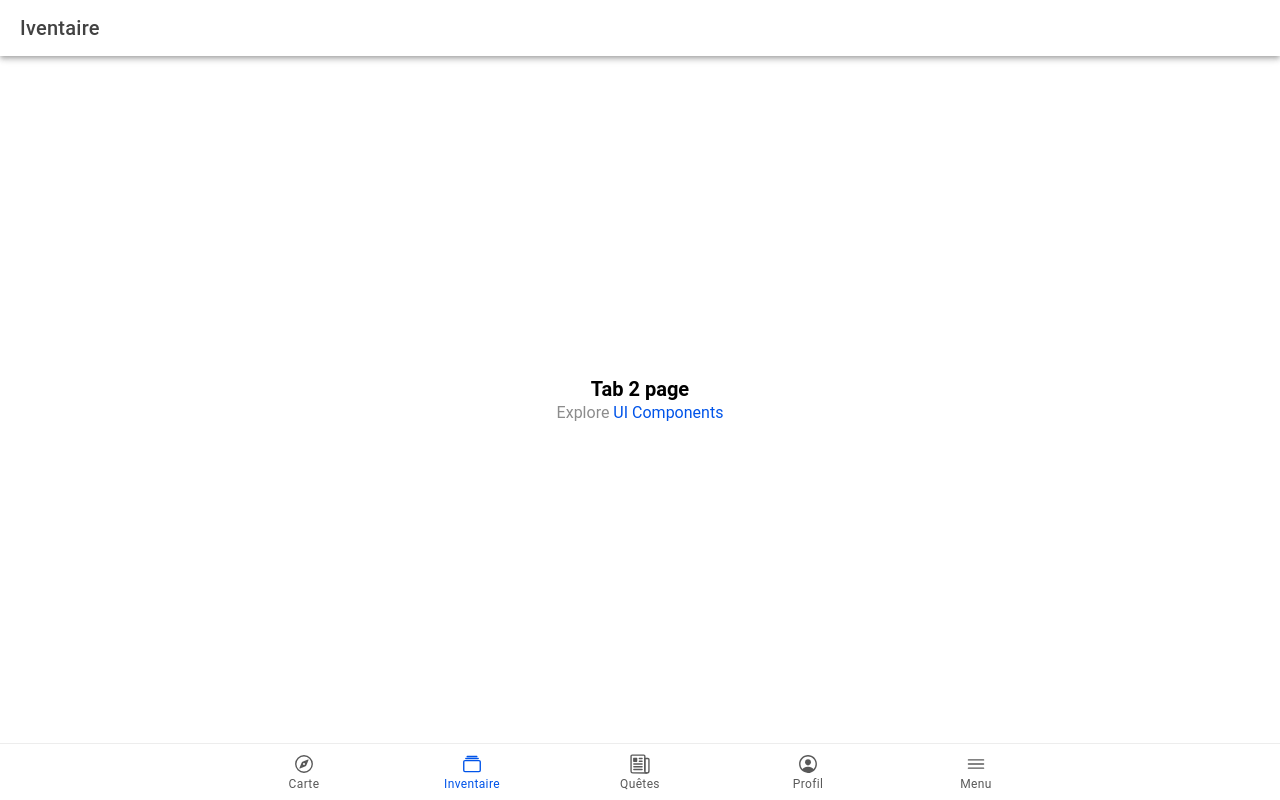
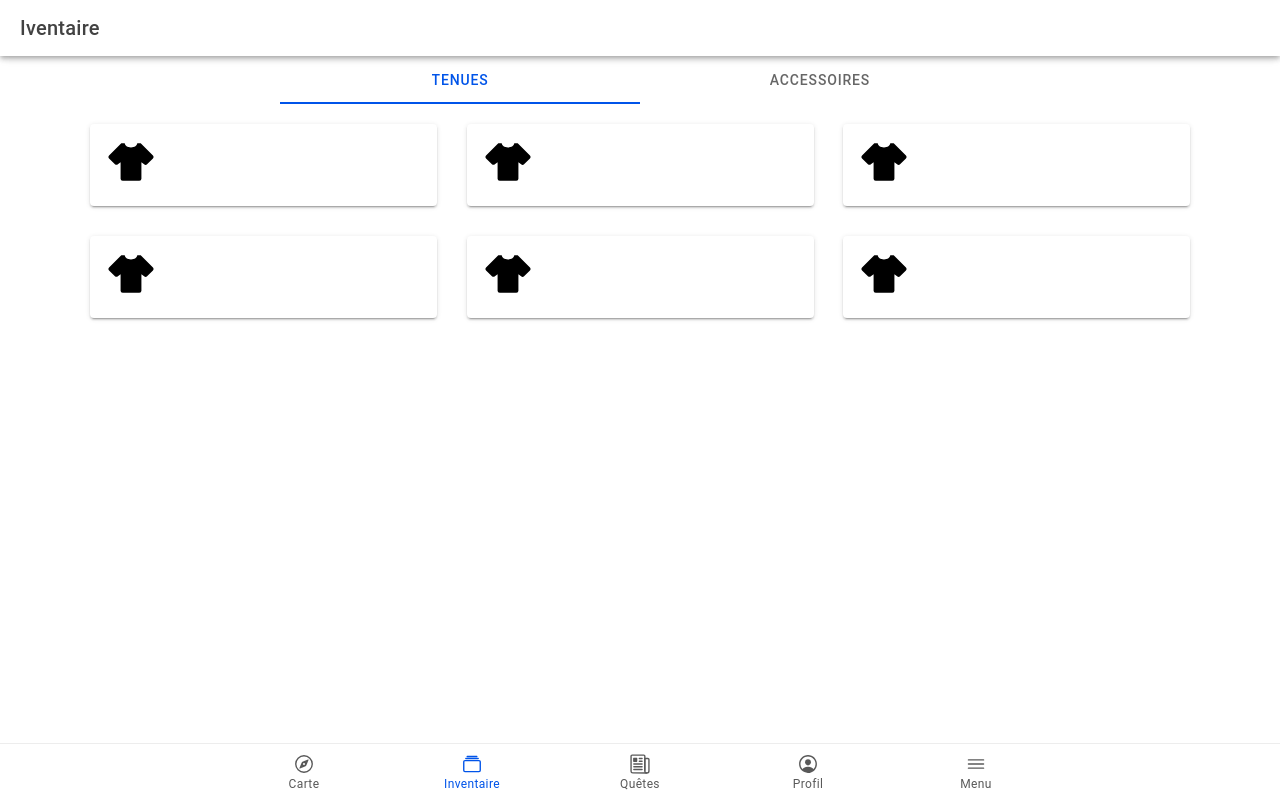
Before and after one commit to HM22-code/emploi-go-front, a React (Vite) app: page /tab2 in a window 1280 px wide. Built offline with nearby package versions, Linux system fonts and the light colour scheme.

Commit message:
Update screens prototyping

```diff
--- a/src/pages/Tab1.tsx
+++ b/src/pages/Tab1.tsx
@@ -1,19 +1,12 @@
-import { IonContent, IonHeader, IonPage, IonTitle, IonToolbar } from '@ionic/react';
+import { IonContent, IonFab, IonFabButton, IonFabList, IonIcon, IonPage } from '@ionic/react';
 import officeBuilding from '../assets/office-building.svg'
 import './Tab1.css';
 import Map, {Marker} from 'react-map-gl/maplibre';
 import 'maplibre-gl/dist/maplibre-gl.css';
 import React from 'react';
+import { checkmark, chevronUp, colorPalette, globe } from 'ionicons/icons';
 
 const Tab1: React.FC = () => {
-
-  const [viewState, setViewState] = React.useState({
-    longitude: 5.04631,
-    latitude: 47.31777,
-    zoom: 18,
-    pitch: 50
-  });
-
   return (
     <IonPage>
       <IonContent fullscreen>
@@ -35,6 +28,24 @@ const Tab1: React.FC = () => {
             <img src={officeBuilding} alt="Office building icon" height={50} width={50}/>
           </Marker>
         </Map>
+
+        <IonFab slot="fixed" vertical="bottom" horizontal="start">
+          <IonFabButton>
+            <IonIcon icon={chevronUp}></IonIcon>
+          </IonFabButton>
+          <IonFabList side="top">
+            <IonFabButton>
+              <IonIcon icon={checkmark}></IonIcon>
+            </IonFabButton>
+            <IonFabButton>
+              <IonIcon icon={colorPalette}></IonIcon>
+            </IonFabButton>
+            <IonFabButton>
+              <IonIcon icon={globe}></IonIcon>
+            </IonFabButton>
+          </IonFabList>
+        </IonFab>
+
       </IonContent>
     </IonPage>
   );
--- a/src/pages/Tab2.tsx
+++ b/src/pages/Tab2.tsx
@@ -1,5 +1,6 @@
-import { IonContent, IonHeader, IonPage, IonTitle, IonToolbar } from '@ionic/react';
-import ExploreContainer from '../components/ExploreContainer';
+import { IonContent, IonHeader, IonPage, IonTitle, IonToolbar, IonLabel, IonSegment, IonSegmentButton, IonSegmentContent, IonSegmentView, IonCol, IonGrid, IonRow, IonCardContent, IonCard } from '@ionic/react';
+import tshirtCrew from '../assets/tshirt-crew.svg'
+import wrench from '../assets/wrench.svg'
 import './Tab2.css';
 
 const Tab2: React.FC = () => {
@@ -10,8 +11,128 @@ const Tab2: React.FC = () => {
           <IonTitle>Iventaire</IonTitle>
         </IonToolbar>
       </IonHeader>
+
       <IonContent fullscreen>
-        <ExploreContainer name="Tab 2 page" />
+
+        <IonSegment value="first">
+          <IonSegmentButton value="first" contentId="first">
+            <IonLabel>Tenues</IonLabel>
+          </IonSegmentButton>
+          <IonSegmentButton value="second" contentId="second">
+            <IonLabel>Accessoires</IonLabel>
+          </IonSegmentButton>
+        </IonSegment>
+
+        <IonSegmentView>
+
+          <IonSegmentContent id="first">
+
+            <IonGrid fixed={true}>
+              <IonRow>
+                <IonCol>
+                  <IonCard>
+                    <IonCardContent>
+                      <img src={tshirtCrew} alt="Silhouette of a tshirt" height={50} width={50}/>
+                    </IonCardContent>
+                  </IonCard>
+                </IonCol>
+                <IonCol>
+                  <IonCard>
+                    <IonCardContent>
+                      <img src={tshirtCrew} alt="Silhouette of a tshirt" height={50} width={50}/>
+                    </IonCardContent>
+                  </IonCard>
+                </IonCol>
+                <IonCol>
+                  <IonCard>
+                    <IonCardContent>
+                      <img src={tshirtCrew} alt="Silhouette of a tshirt" height={50} width={50}/>
+                    </IonCardContent>
+                  </IonCard>
+                </IonCol>
+              </IonRow>
+              <IonRow>
+                <IonCol>
+                  <IonCard>
+                    <IonCardContent>
+                      <img src={tshirtCrew} alt="Silhouette of a tshirt" height={50} width={50}/>
+                    </IonCardContent>
+                  </IonCard>
+                </IonCol>
+                <IonCol>
+                  <IonCard>
+                    <IonCardContent>
+                      <img src={tshirtCrew} alt="Silhouette of a tshirt" height={50} width={50}/>
+                    </IonCardContent>
+                  </IonCard>
+                </IonCol>
+                <IonCol>
+                  <IonCard>
+                    <IonCardContent>
+                      <img src={tshirtCrew} alt="Silhouette of a tshirt" height={50} width={50}/>
+                    </IonCardContent>
+                  </IonCard>
+                </IonCol>
+              </IonRow>
+            </IonGrid>
+
+          </IonSegmentContent>
+
+          <IonSegmentContent id="second">
+
+            <IonGrid fixed={true}>
+              <IonRow>
+                <IonCol>
+                  <IonCard>
+                    <IonCardContent>
+                      <img src={wrench} alt="Silhouette of a wrench" height={50} width={50}/>
+                    </IonCardContent>
+                  </IonCard>
+                </IonCol>
+                <IonCol>
+                  <IonCard>
+                    <IonCardContent>
+                      <img src={wrench} alt="Silhouette of a wrench" height={50} width={50}/>
+                    </IonCardContent>
+                  </IonCard>
+                </IonCol>
+                <IonCol>
+                  <IonCard>
+                    <IonCardContent>
+                      <img src={wrench} alt="Silhouette of a wrench" height={50} width={50}/>
+                    </IonCardContent>
+                  </IonCard>
+                </IonCol>
+              </IonRow>
+              <IonRow>
+                <IonCol>
+                  <IonCard>
+                    <IonCardContent>
+                      <img src={wrench} alt="Silhouette of a wrench" height={50} width={50}/>
+                    </IonCardContent>
+                  </IonCard>
+                </IonCol>
+                <IonCol>
+                  <IonCard>
+                    <IonCardContent>
+                      <img src={wrench} alt="Silhouette of a wrench" height={50} width={50}/>
+                    </IonCardContent>
+                  </IonCard>
+                </IonCol>
+                <IonCol>
+                  <IonCard>
+                    <IonCardContent>
+                      <img src={wrench} alt="Silhouette of a wrench" height={50} width={50}/>
+                    </IonCardContent>
+                  </IonCard>
+                </IonCol>
+              </IonRow>
+            </IonGrid>
+
+          </IonSegmentContent>
+
+        </IonSegmentView>
+
       </IonContent>
     </IonPage>
   );
--- a/src/pages/Tab3.tsx
+++ b/src/pages/Tab3.tsx
@@ -1,5 +1,6 @@
-import { IonContent, IonHeader, IonPage, IonTitle, IonToolbar } from '@ionic/react';
-import ExploreContainer from '../components/ExploreContainer';
+import { IonContent, IonHeader, IonPage, IonTitle, IonToolbar, IonBadge, IonItem, IonLabel, IonList, IonRefresher, IonRefresherContent, RefresherEventDetail, IonProgressBar, IonThumbnail, IonCard, IonCardContent, IonButton, IonIcon } from '@ionic/react';
+import { checkmarkOutline } from 'ionicons/icons';
+import trophy from '../assets/trophy.svg'
 import './Tab3.css';
 
 const Tab3: React.FC = () => {
@@ -11,7 +12,48 @@ const Tab3: React.FC = () => {
         </IonToolbar>
       </IonHeader>
       <IonContent fullscreen>
-        <ExploreContainer name="Tab 3 page" />
+
+        <IonItem>
+          <IonBadge slot="end">2</IonBadge>
+          <IonLabel>Quotidiennes</IonLabel>
+        </IonItem>
+
+        <IonCard>
+          <IonCardContent>
+            <IonItem>
+              <IonThumbnail slot="start">
+                <img src={trophy} alt="Silhouette of trophy" height={50} width={50}/>
+              </IonThumbnail>
+              <IonLabel>Sint ad incididunt eu tempor cillum officia ipsum tempor consequat irure esse non eiusmod.</IonLabel>
+            </IonItem>
+            <IonItem>
+              <IonButton disabled={true} slot="end" size="small">
+                <IonIcon slot="icon-only" icon={checkmarkOutline}></IonIcon>
+              </IonButton>
+              <IonProgressBar value={0}></IonProgressBar>
+              <IonLabel>[0/2]</IonLabel>
+            </IonItem>
+          </IonCardContent>
+        </IonCard>
+
+        <IonCard>
+          <IonCardContent>
+            <IonItem>
+              <IonThumbnail slot="start">
+                <img src={trophy} alt="Silhouette of trophy" height={50} width={50}/>
+              </IonThumbnail>
+              <IonLabel>Sint ad incididunt eu tempor cillum officia ipsum tempor consequat irure esse non eiusmod.</IonLabel>
+            </IonItem>
+            <IonItem>
+              <IonButton disabled={true} slot="end" size="small">
+                <IonIcon slot="icon-only" icon={checkmarkOutline}></IonIcon>
+              </IonButton>
+              <IonProgressBar value={0}></IonProgressBar>
+              <IonLabel>[0/2]</IonLabel>
+            </IonItem>
+          </IonCardContent>
+        </IonCard>
+
       </IonContent>
     </IonPage>
   );
--- a/src/pages/Tab4.tsx
+++ b/src/pages/Tab4.tsx
@@ -1,4 +1,4 @@
-import { IonContent, IonHeader, IonPage, IonTitle, IonToolbar, IonAvatar, IonCard, IonCardContent } from '@ionic/react';
+import { IonContent, IonHeader, IonPage, IonTitle, IonToolbar, IonAvatar, IonCard, IonCardContent, IonButton } from '@ionic/react';
 import accountCircle from '../assets/account-circle.svg'
 import './Tab4.css';
 
--- a/src/pages/Tab5.tsx
+++ b/src/pages/Tab5.tsx
@@ -11,7 +11,7 @@ const Tab5: React.FC = () => {
                 </IonToolbar>
             </IonHeader>
             <IonContent fullscreen>
-                <ExploreContainer name="Tab 5 page" />
+                <ExploreContainer name="Components" />
             </IonContent>
         </IonPage>
     );
```
